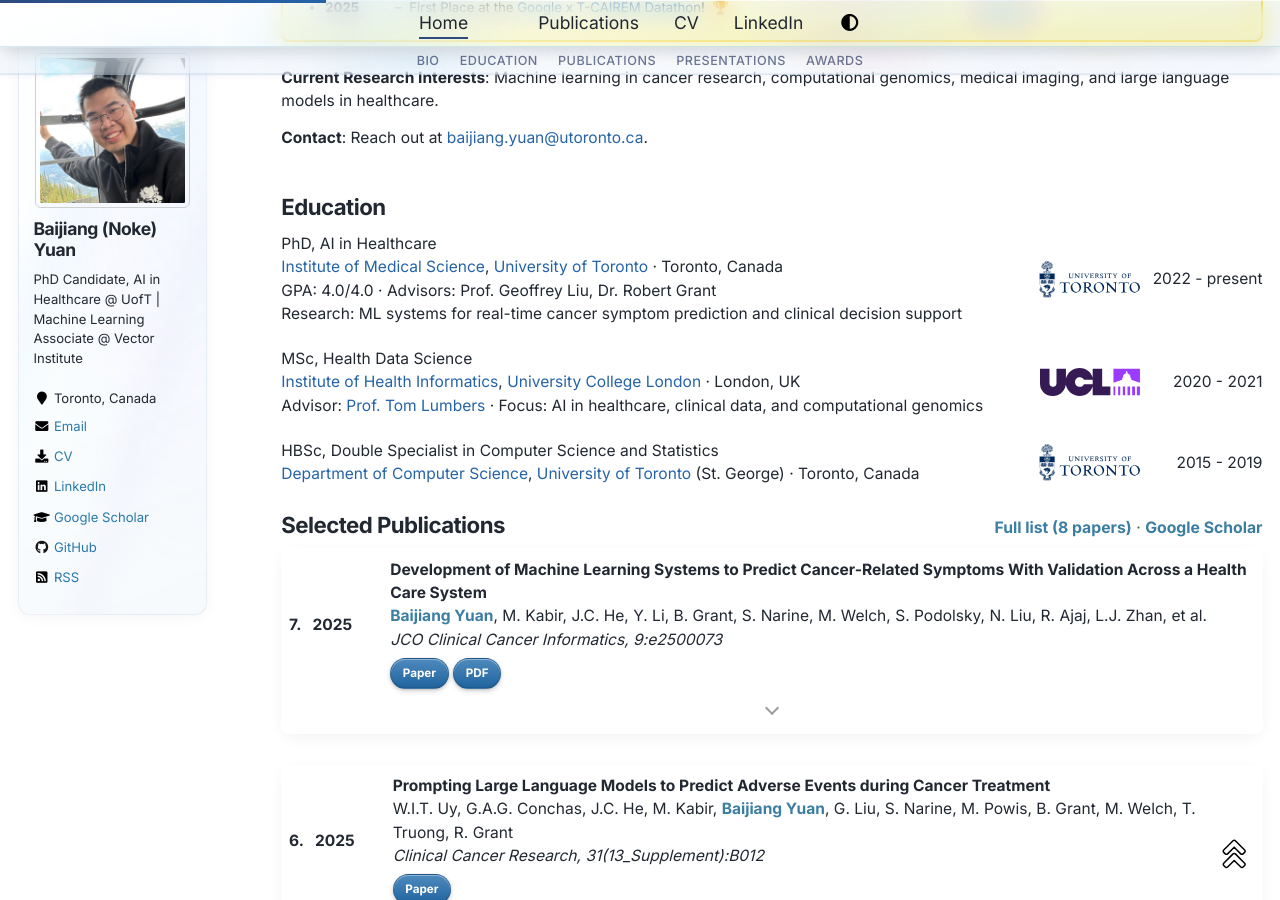
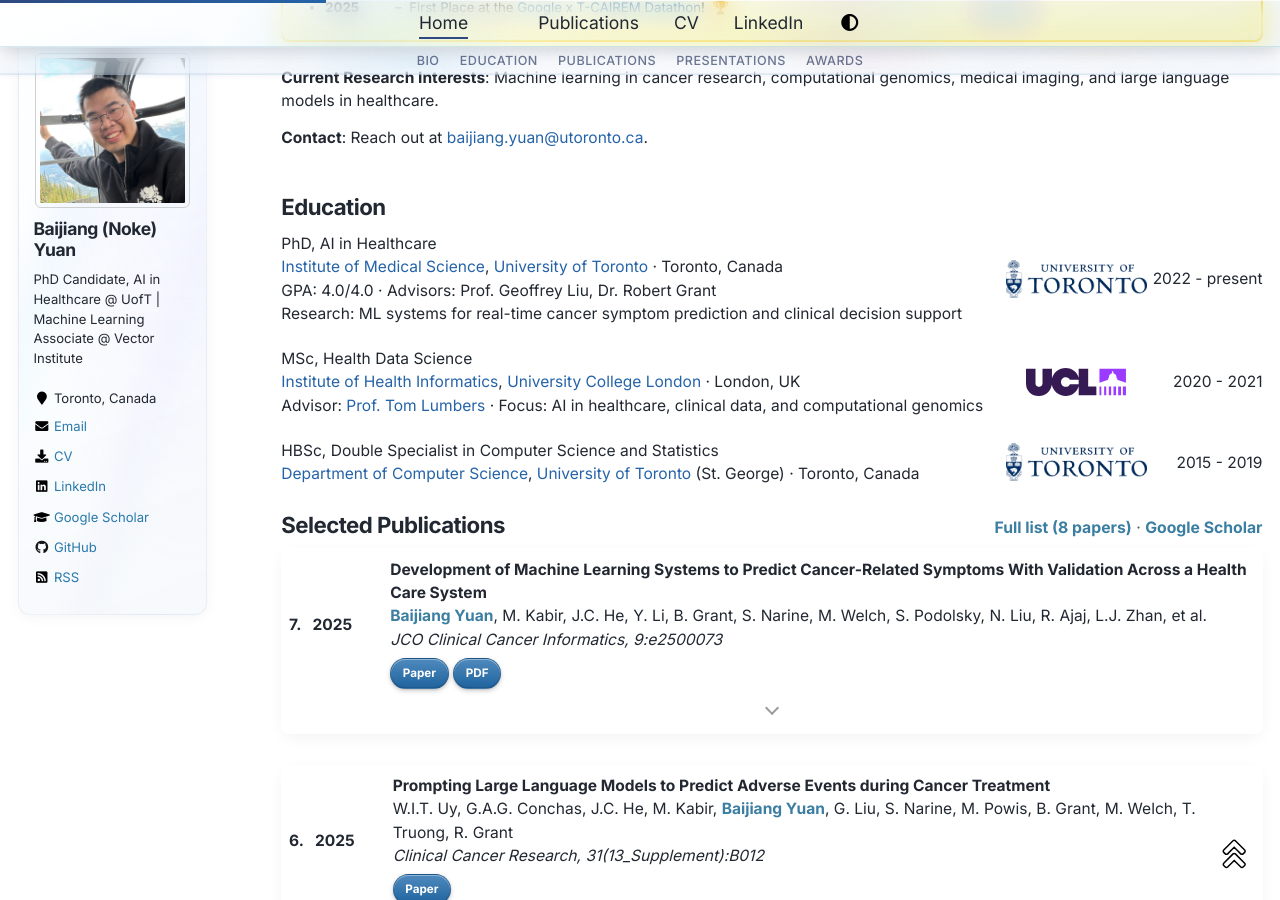
Before and after one commit to NokeYuan/NokeYuan.github.io, a Jekyll site: the page built from _pages/about.md, in a window 1280 px wide and 900 px high, scrolled down 558 px. Built offline with Jekyll 4.4.1, drawn with Linux system fonts in a browser that asks for light colours.

Commit message:
Use official solid-blue UofT crest in horizontal signature logo

```diff
--- a/_pages/about.md
+++ b/_pages/about.md
@@ -48,7 +48,7 @@ header:
       <a href="https://ims.utoronto.ca/">Institute of Medical Science</a>, <a href="https://www.utoronto.ca/">University of Toronto</a> &middot; Toronto, Canada<br>
       GPA: 4.0/4.0 &middot; Advisors: Prof. Geoffrey Liu, Dr. Robert Grant<br>
       Research: ML systems for real-time cancer symptom prediction and clinical decision support</td>
-      <td style="text-align: center; vertical-align: middle; padding-bottom: 1.4em;"><a href="https://www.utoronto.ca/"><img src="/images/uoft-horizontal.svg" style="height: 38px; width: auto;"></a></td>
+      <td style="text-align: center; vertical-align: middle; padding-bottom: 1.4em;"><a href="https://www.utoronto.ca/"><img src="/images/uoft-horizontal.png" style="height: 38px; width: auto;"></a></td>
       <td style="text-align: right; vertical-align: middle; white-space: nowrap; padding-bottom: 1.4em;">2022 - present</td>
     </tr>
     <tr>
@@ -61,7 +61,7 @@ header:
     <tr>
       <td style="text-align: left;">HBSc, Double Specialist in Computer Science and Statistics<br>
       <a href="https://web.cs.toronto.edu/">Department of Computer Science</a>, <a href="https://www.utoronto.ca/">University of Toronto</a> (St. George) &middot; Toronto, Canada</td>
-      <td style="text-align: center; vertical-align: middle;"><a href="https://www.utoronto.ca/"><img src="/images/uoft-horizontal.svg" style="height: 38px; width: auto;"></a></td>
+      <td style="text-align: center; vertical-align: middle;"><a href="https://www.utoronto.ca/"><img src="/images/uoft-horizontal.png" style="height: 38px; width: auto;"></a></td>
       <td style="text-align: right; vertical-align: middle; white-space: nowrap;">2015 - 2019</td>
     </tr>
   </tbody>
```
Also changed, not shown: images/uoft-horizontal.png (added), images/uoft-horizontal.svg (deleted).
